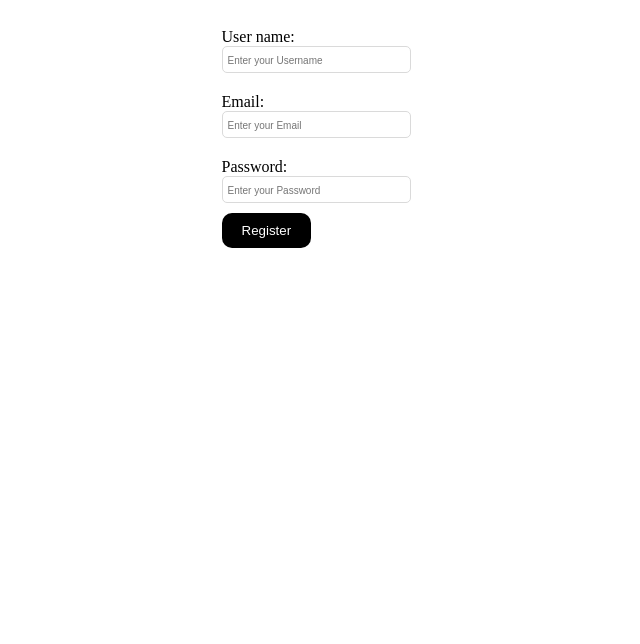
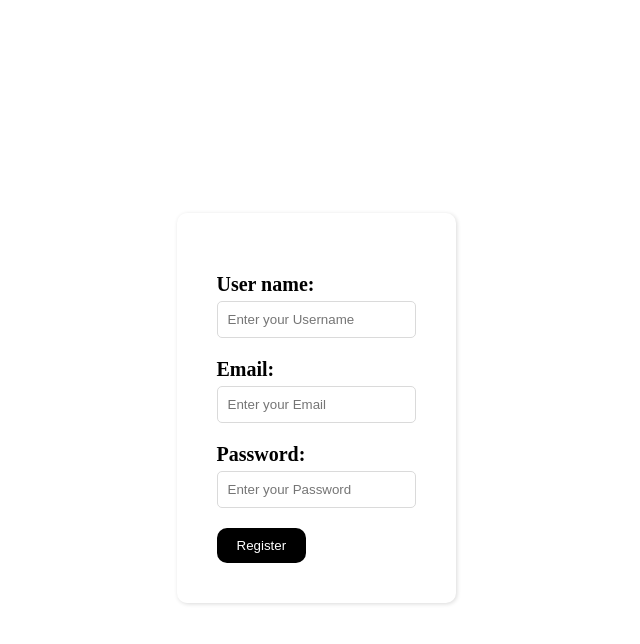
Before and after one commit to hajratariqi/local-storage-register, a plain HTML site: page register.html in a window 1280 px wide. Shown: the whole page, without its empty margins (324-964 px from the left). Drawn offline with Linux system fonts and the light colour scheme.

Commit message:
added form validation

```diff
--- a/register.js
+++ b/register.js
@@ -1,10 +1,15 @@
 const register = () =>{
+    let nameRegex = /^[a-zA-Z0-9]+([._]?[a-zA-Z0-9]+)*$/;
+    let emailRegex = /^[^\s@]+@[^\s@]+\.[^\s@]+$/;
+
     let name = document.getElementById('name').value;
     let email = document.getElementById('email').value;
     let password = document.getElementById('password').value;
+
     let saveDate = localStorage.getItem('user')
     let oldUser = saveDate ? JSON.parse(saveDate) : []
-    if(name && email && password){
+
+    if(nameRegex.test(name) && emailRegex.test(email) && password){
         const newUser = {name: name,  email: email,  password: password};
         oldUser.push(newUser)
         localStorage.setItem("user", JSON.stringify(oldUser))
--- a/style.css
+++ b/style.css
@@ -2,19 +2,21 @@ body{
     height: 100vh;
     display: flex;
     justify-content: center;
+    align-items: center;
 }
 label{
     display: block;
     margin-top: 20px;
+    font-size: 20px;
+    font-weight: 700;
+    margin-bottom: 10px;
 }
 input{
-    padding: 5px;
+    padding: 10px;
+    margin-top: 5px;
     display: block;
     border-radius: 5px;
     border: 1px solid #dadada;
-}
-input::placeholder{
-    font-size: 10px;
 }
 button{
     color: white;
@@ -24,3 +26,8 @@ button{
     border-radius: 10px;
     background-color: black;
 }
+.main{
+    box-shadow: 1px 1px 4px #dadada;
+    border-radius: 10px;
+    padding: 40px;
+}
```
